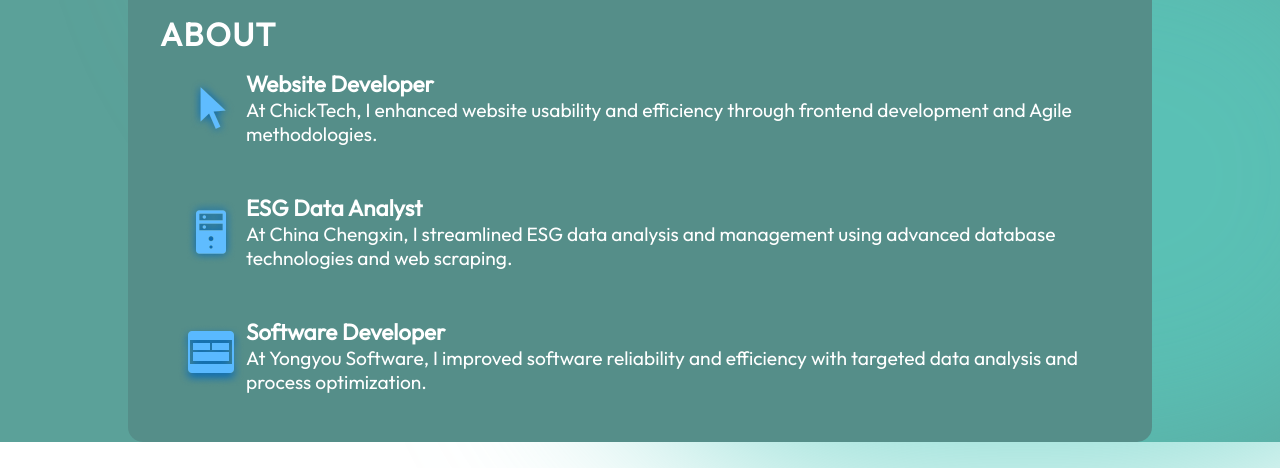
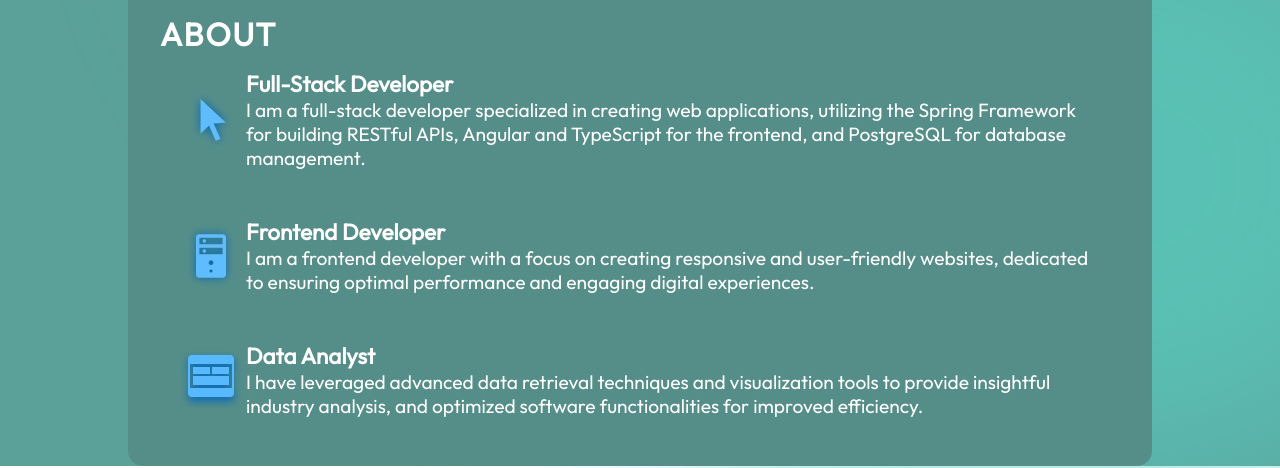
Before and after one commit to XiaoyangJin/Portfolio_React_JS, a React (Vite) app in the folder portfolio-xiaoyang/: page / in a window 1280 px wide. Shown: the part 463-931 px from the top of the page. Built offline with nearby package versions, Linux system fonts and the light colour scheme.

Commit message:
Change about content

```diff
--- a/portfolio-xiaoyang/src/components/About/About.jsx
+++ b/portfolio-xiaoyang/src/components/About/About.jsx
@@ -17,25 +17,28 @@ const About = () => {
                     <li className={styles.aboutItem}>
                         <img src={getImageUrl("about/cursorIcon.png")} alt="Cursor icon" />
                         <div className={styles.aboutItemText}>
-                            <h3>Website Developer</h3>
-                            <p>At ChickTech, I enhanced website usability and efficiency through
-                                frontend development and Agile methodologies.</p>
+                            <h3>Full-Stack Developer</h3>
+                            <p>I am a full-stack developer specialized in creating web applications,
+                                utilizing the Spring Framework for building RESTful APIs, Angular and
+                                TypeScript for the frontend, and PostgreSQL for database management.</p>
                         </div>
                     </li>
                     <li className={styles.aboutItem}>
                         <img src={getImageUrl("about/serverIcon.png")} alt="Server icon" />
                         <div className={styles.aboutItemText}>
-                            <h3>ESG Data Analyst</h3>
-                            <p>At China Chengxin, I streamlined ESG data analysis and management
-                                using advanced database technologies and web scraping.</p>
+                            <h3>Frontend Developer</h3>
+                            <p>I am a frontend developer with a focus on creating responsive
+                                and user-friendly websites, dedicated to ensuring optimal
+                                performance and engaging digital experiences.</p>
                         </div>
                     </li>
                     <li className={styles.aboutItem}>
                         <img src={getImageUrl("about/uiIcon.png")} alt="UI icon" />
                         <div className={styles.aboutItemText}>
-                            <h3>Software Developer</h3>
-                            <p>At Yongyou Software, I improved software reliability and efficiency
-                                with targeted data analysis and process optimization.</p>
+                            <h3>Data Analyst</h3>
+                            <p>I have leveraged advanced data retrieval techniques and
+                                visualization tools to provide insightful industry analysis,
+                                and optimized software functionalities for improved efficiency.</p>
                         </div>
                     </li>
                 </ul>
```
